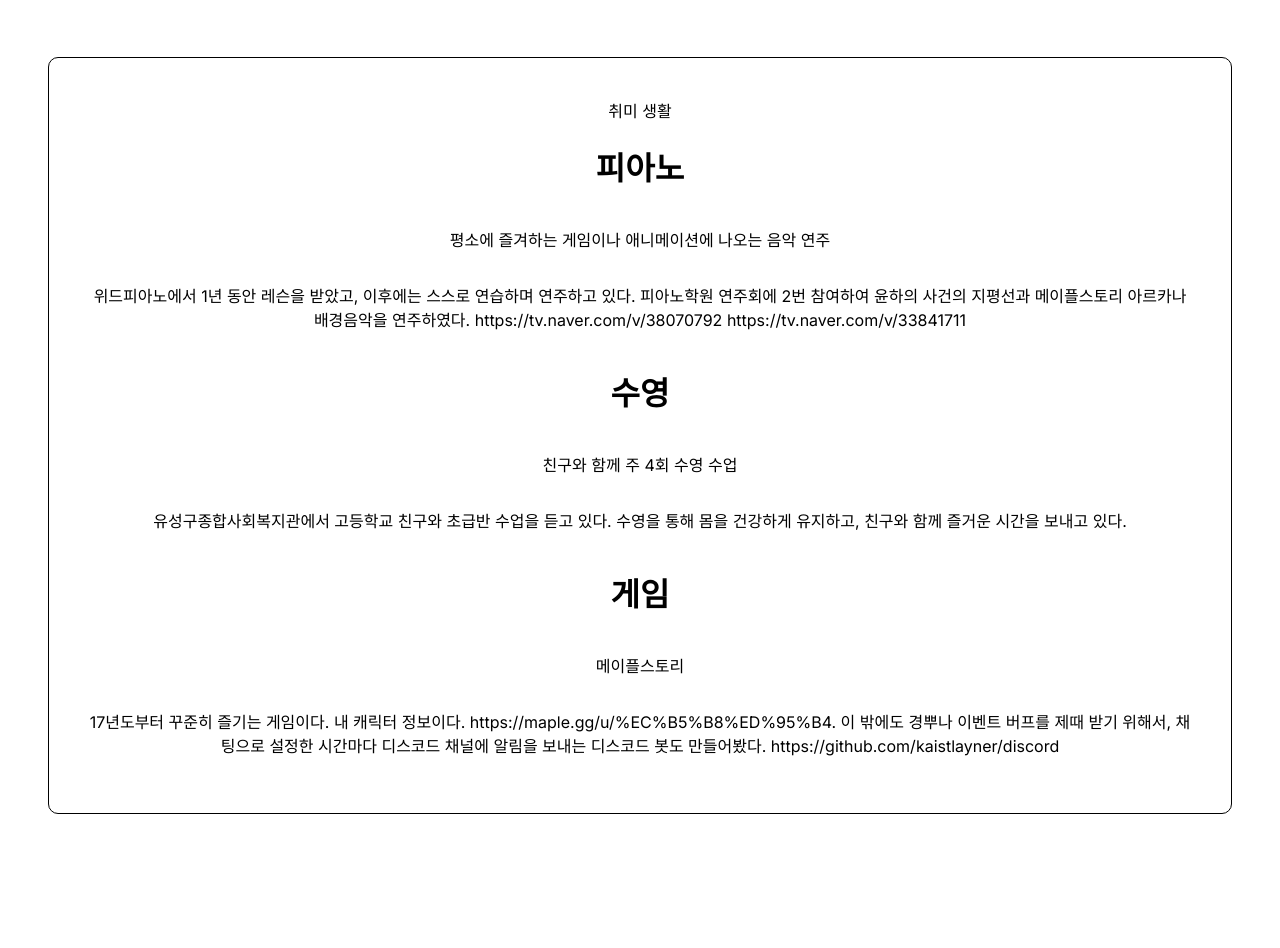
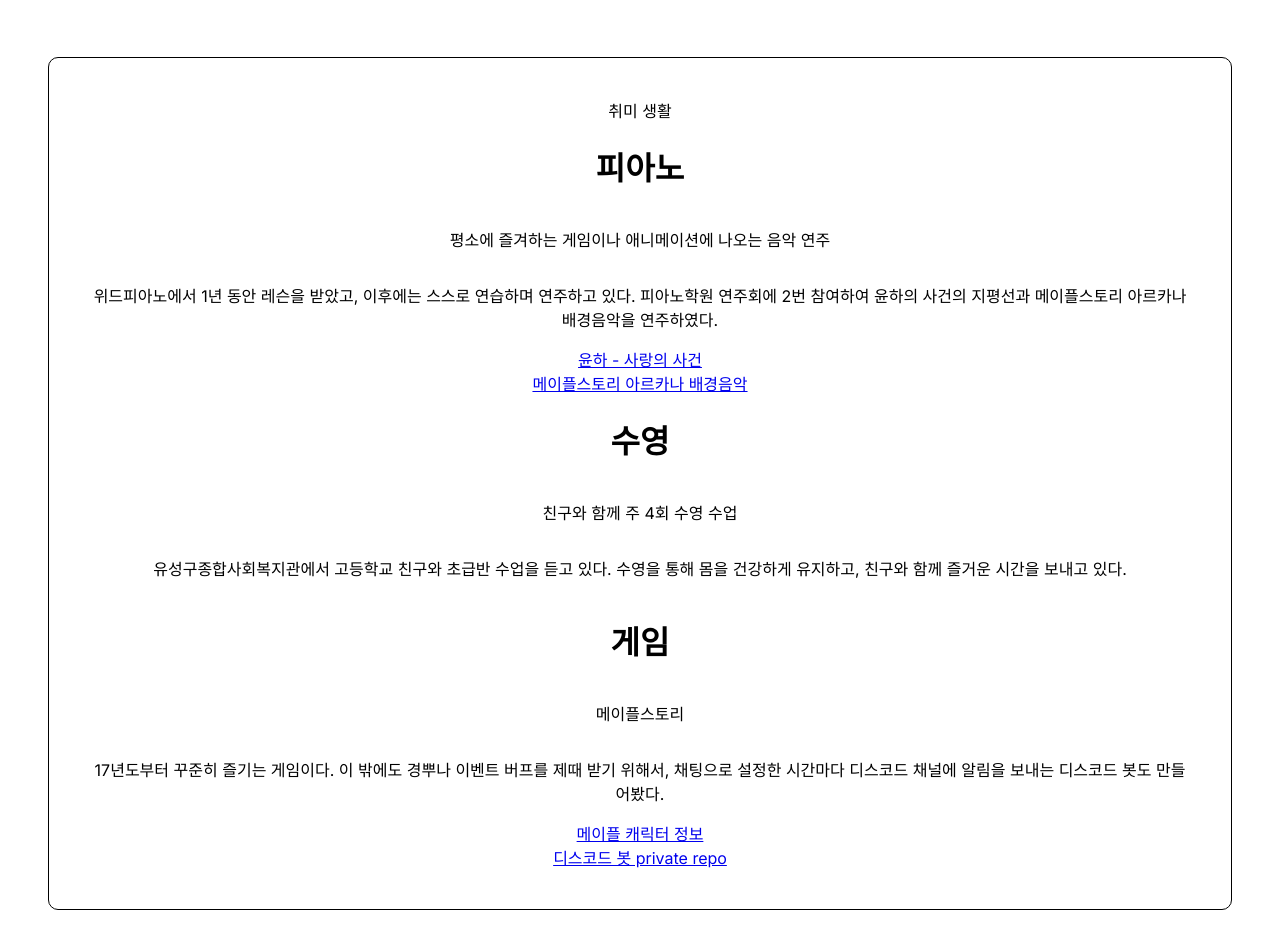
Before and after one commit to kaistlayner/kaistlayner.github.io, a Next.js app in the folder portfolio/: page / in a window 1280 px wide. Shown: the part 2380-3328 px from the top of the page. Before the commit the page ends 3242 px from the top, so only its background shows below. Built offline with nearby package versions, Linux system fonts and the light colour scheme.

Commit message:
link href

```diff
--- a/portfolio/src/app/Content.tsx
+++ b/portfolio/src/app/Content.tsx
@@ -4,7 +4,13 @@
   title,
   subTitle,
   description,
-}: Readonly<{ title: string; subTitle: string; description?: string }>) {
+  links,
+}: {
+  title: string;
+  subTitle: string;
+  description: string;
+  links?: { href: string; text: string }[];
+}) {
   return (
     <Box
       sx={{
@@ -17,6 +23,12 @@
       <h1>{title}</h1>
       <p>{subTitle}</p>
       <p>{description}</p>
+      {links &&
+        links.map((link) => (
+          <a href={link.href} target="_blank" rel="noreferrer">
+            {link.text}
+          </a>
+        ))}
     </Box>
   );
 }
--- a/portfolio/src/app/page.tsx
+++ b/portfolio/src/app/page.tsx
@@ -82,7 +82,17 @@
         <Content
           title="피아노"
           subTitle="평소에 즐겨하는 게임이나 애니메이션에 나오는 음악 연주"
-          description="위드피아노에서 1년 동안 레슨을 받았고, 이후에는 스스로 연습하며 연주하고 있다. 피아노학원 연주회에 2번 참여하여 윤하의 사건의 지평선과 메이플스토리 아르카나 배경음악을 연주하였다. https://tv.naver.com/v/38070792 https://tv.naver.com/v/33841711"
+          description="위드피아노에서 1년 동안 레슨을 받았고, 이후에는 스스로 연습하며 연주하고 있다. 피아노학원 연주회에 2번 참여하여 윤하의 사건의 지평선과 메이플스토리 아르카나 배경음악을 연주하였다."
+          links={[
+            {
+              href: "https://tv.naver.com/v/38070792",
+              text: "윤하 - 사랑의 사건",
+            },
+            {
+              href: "https://tv.naver.com/v/33841711",
+              text: "메이플스토리 아르카나 배경음악",
+            },
+          ]}
         />
         <Content
           title="수영"
@@ -92,7 +102,17 @@
         <Content
           title="게임"
           subTitle="메이플스토리"
-          description="17년도부터 꾸준히 즐기는 게임이다. 내 캐릭터 정보이다. https://maple.gg/u/%EC%B5%B8%ED%95%B4. 이 밖에도 경뿌나 이벤트 버프를 제때 받기 위해서, 채팅으로 설정한 시간마다 디스코드 채널에 알림을 보내는 디스코드 봇도 만들어봤다. https://github.com/kaistlayner/discord"
+          description="17년도부터 꾸준히 즐기는 게임이다. 이 밖에도 경뿌나 이벤트 버프를 제때 받기 위해서, 채팅으로 설정한 시간마다 디스코드 채널에 알림을 보내는 디스코드 봇도 만들어봤다."
+          links={[
+            {
+              href: "https://maple.gg/u/%EC%B5%B8%ED%95%B4",
+              text: "메이플 캐릭터 정보",
+            },
+            {
+              href: "https://github.com/kaistlayner/discord",
+              text: "디스코드 봇 private repo",
+            },
+          ]}
         />
       </Box>
     </Box>
```
